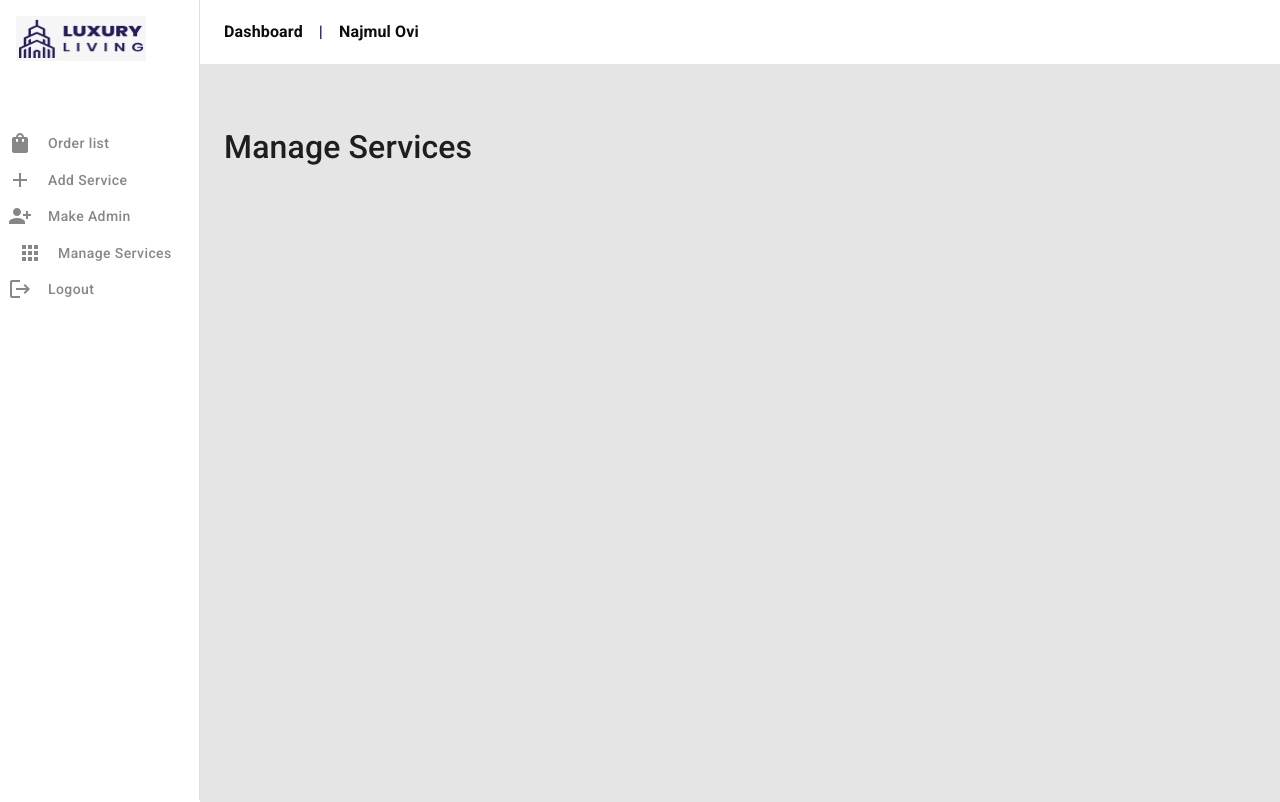
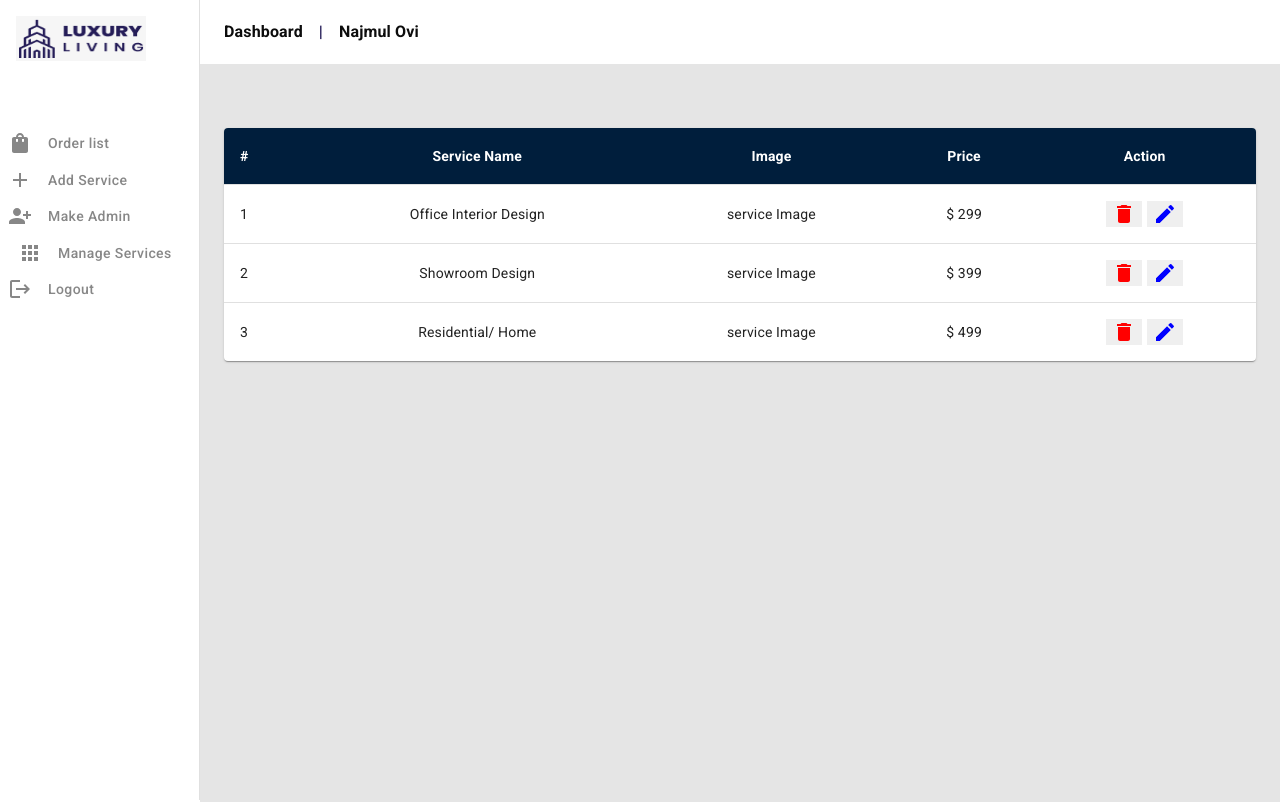
Before and after one commit to mdnajmul/luxury-living-react, a React (Create React App) app: page /dashboard/manageservice in a window 1280 px wide. Shown: the top 802 px of the page. Built offline with nearby package versions, Linux system fonts and the light colour scheme; no server answers.

Commit message:
ManageServices component template design complete

```diff
--- a/package.json
+++ b/package.json
@@ -27,6 +27,7 @@
     "react-router-dom": "^6.0.2",
     "react-scripts": "4.0.3",
     "react-slick": "^0.28.1",
+    "sweetalert2": "^11.3.4",
     "web-vitals": "^1.1.2"
   },
   "scripts": {
--- a/public/index.html
+++ b/public/index.html
@@ -71,5 +71,6 @@
       integrity="sha384-ka7Sk0Gln4gmtz2MlQnikT1wXgYsOg+OMhuP+IlRH9sENBO0LRn5q+8nbTov4+1p"
       crossorigin="anonymous"
     ></script>
+    <script src="//cdn.jsdelivr.net/npm/sweetalert2@11"></script>
   </body>
 </html>
--- a/src/pages/Dashboard/AddService/AddService.css
+++ b/src/pages/Dashboard/AddService/AddService.css
@@ -4,7 +4,6 @@
   color: rgba(29, 29, 29, 0.945);
   padding: 50px;
   background-color: #fff;
-  margin-top: 50px;
   margin-bottom: 50px;
   border-radius: 10px;
   max-width: 1400px;
--- a/src/pages/Dashboard/ManageServices/ManageServices.js
+++ b/src/pages/Dashboard/ManageServices/ManageServices.js
@@ -1,10 +1,283 @@
 import React from "react";
+import Table from "@mui/material/Table";
+import TableBody from "@mui/material/TableBody";
+import TableCell from "@mui/material/TableCell";
+import TableContainer from "@mui/material/TableContainer";
+import TableHead from "@mui/material/TableHead";
+import TableRow from "@mui/material/TableRow";
+import Paper from "@mui/material/Paper";
+import {
+  Box,
+  Container,
+  FormControl,
+  InputLabel,
+  MenuItem,
+  Select,
+  Typography,
+} from "@mui/material";
+import DeleteIcon from "@mui/icons-material/Delete";
+import EditIcon from "@mui/icons-material/Edit";
+import Modal from "@mui/material/Modal";
+import Swal from "sweetalert2";
+import { useForm } from "react-hook-form";
+import cloudImage from "../../../images/cloud-upload.png";
+
+const style = {
+  position: "absolute",
+  top: "50%",
+  left: "50%",
+  transform: "translate(-50%, -50%)",
+  width: 500,
+  bgcolor: "background.paper",
+  boxShadow: 24,
+  p: 4,
+  marginTop: "20px",
+};
 
 const ManageServices = () => {
+  let i = 1;
+  const allServices = [
+    {
+      id: 1,
+      title: "Office Interior Design",
+      img: "https://i.ibb.co/g6X363z/p1.png",
+      price: 299,
+    },
+    {
+      id: 2,
+      title: "Showroom Design",
+      img: "https://i.ibb.co/g6X363z/p1.png",
+      price: 399,
+    },
+    {
+      id: 3,
+      title: "Residential/ Home",
+      img: "https://i.ibb.co/g6X363z/p1.png",
+      price: 499,
+    },
+  ];
+
+  const handleDelete = (id) => {
+    Swal.fire({
+      title: "Are you sure?",
+      text: "You won't be able to revert this!",
+      icon: "warning",
+      showCancelButton: true,
+      confirmButtonColor: "#3085d6",
+      cancelButtonColor: "#d33",
+      confirmButtonText: "Yes, delete it!",
+    }).then((result) => {
+      if (result.isConfirmed) {
+        Swal.fire("Deleted!", "Service has been deleted.", "success");
+        //   setReload(!reload);
+      }
+    });
+  };
+
+  const [open, setOpen] = React.useState(false);
+  const handleOpen = () => setOpen(true);
+  const handleClose = () => setOpen(false);
+
+  const {
+    register,
+    handleSubmit,
+    reset,
+    formState: { errors },
+  } = useForm();
+  const onSubmit = (data) => {
+    const { title, description, image, price } = data;
+    const service = {
+      title,
+      image,
+      price,
+      description: description.split("\n"),
+    };
+    console.log(service);
+    //   dispatch(addRentFlat(saleFlatInfo));
+
+    if (true) {
+      Swal.fire("Good job!", "Service Updated Successfully!", "success");
+      reset();
+    }
+  };
+
   return (
-    <div>
-      <h2>Manage Services</h2>
-    </div>
+    <Box>
+      {allServices.length > 0 && (
+        <TableContainer component={Paper}>
+          <Table aria-label="simple table">
+            <TableHead style={{ background: "#001E3C" }}>
+              <TableRow>
+                <TableCell sx={{ color: "#fff", fontWeight: "700" }}>
+                  #
+                </TableCell>
+                <TableCell
+                  align="center"
+                  sx={{ color: "#fff", fontWeight: "700" }}
+                >
+                  Service Name
+                </TableCell>
+                <TableCell
+                  align="center"
+                  sx={{ color: "#fff", fontWeight: "700" }}
+                >
+                  Image
+                </TableCell>
+                <TableCell
+                  align="center"
+                  sx={{ color: "#fff", fontWeight: "700" }}
+                >
+                  Price
+                </TableCell>
+                <TableCell
+                  align="center"
+                  sx={{ color: "#fff", fontWeight: "700" }}
+                >
+                  Action
+                </TableCell>
+              </TableRow>
+            </TableHead>
+            <TableBody>
+              {allServices.map((service) => (
+                <TableRow
+                  key={service?.id}
+                  sx={{ "&:last-child td, &:last-child th": { border: 0 } }}
+                >
+                  <TableCell component="th" scope="row">
+                    {i++}
+                  </TableCell>
+                  <TableCell align="center">{service?.title}</TableCell>
+                  <TableCell align="center">{"service Image"}</TableCell>
+                  <TableCell align="center">$ {service?.price}</TableCell>
+                  <TableCell align="center">
+                    <button
+                      style={{ border: "none", marginRight: "5px" }}
+                      onClick={() => handleDelete(service?.id)}
+                    >
+                      <DeleteIcon sx={{ color: "red" }} />
+                    </button>
+                    <button onClick={handleOpen} style={{ border: "none" }}>
+                      <EditIcon sx={{ color: "blue" }} />
+                    </button>
+                  </TableCell>
+                </TableRow>
+              ))}
+            </TableBody>
+          </Table>
+        </TableContainer>
+      )}
+
+      {/* Modal for Edit Service */}
+      <Modal
+        keepMounted
+        open={open}
+        onClose={handleClose}
+        aria-labelledby="keep-mounted-modal-title"
+        aria-describedby="keep-mounted-modal-description"
+      >
+        <Box sx={style}>
+          <Container>
+            <div>
+              <h2
+                className="mb-4 text-center fw-bold"
+                style={{ color: "#251D58" }}
+              >
+                Update Service Detail
+              </h2>
+            </div>
+
+            <form onSubmit={handleSubmit(onSubmit)}>
+              <div className="mb-3">
+                <label className="form-label" style={{ fontWeight: "bold" }}>
+                  Service Title
+                </label>
+                <input
+                  type="text"
+                  className="form-control"
+                  placeholder="Service Title"
+                  style={{ background: "#E5E5E5" }}
+                  {...register("title", { required: true })}
+                />
+                {errors.name && (
+                  <span className="text-danger">
+                    Please enter a service title
+                  </span>
+                )}
+              </div>
+
+              <div className="mb-3">
+                <label className="form-label" style={{ fontWeight: "bold" }}>
+                  Description
+                </label>
+                <textarea
+                  className="form-control"
+                  rows="3"
+                  placeholder="Enter detail about service"
+                  style={{ background: "#E5E5E5" }}
+                  {...register("description", { required: true })}
+                ></textarea>
+                {errors.description && (
+                  <span className="text-danger">
+                    Please enter a description
+                  </span>
+                )}
+              </div>
+
+              <div className="mb-3">
+                <label className="form-label" style={{ fontWeight: "bold" }}>
+                  Price
+                </label>
+                <input
+                  type="number"
+                  className="form-control"
+                  placeholder="Price in integer value"
+                  style={{ background: "#E5E5E5" }}
+                  {...register("price", { required: true })}
+                />
+                {errors.price && (
+                  <span className="text-danger">Price is mandatory</span>
+                )}
+              </div>
+
+              <div className="mt-4">
+                <span
+                  className="mb-2 d-inline-block"
+                  style={{ fontWeight: "bold" }}
+                >
+                  Image
+                </span>
+                <div class="input-group mb-4">
+                  <input
+                    type="file"
+                    accept="image/*"
+                    class="form-control"
+                    style={{ background: "#E5E5E5" }}
+                    id="inputGroupFile02"
+                    {...register("image", { required: true })}
+                  />
+                  <label class="input-group-text" htmlFor="inputGroupFile02">
+                    <img style={{ height: "35px" }} src={cloudImage} alt="" />{" "}
+                    <span style={{ color: "#251D58", fontWeight: "bold" }}>
+                      Upload image
+                    </span>
+                  </label>
+                </div>
+                {errors.image && (
+                  <span className="text-danger">Please choose an image</span>
+                )}
+              </div>
+
+              <input
+                type="submit"
+                className="btn fw-bold"
+                style={{ background: "#251D58", color: "#fff" }}
+                value="Update"
+              />
+            </form>
+          </Container>
+        </Box>
+      </Modal>
+    </Box>
   );
 };
 
```
Also changed, not shown: 1 other file (tests, documents, lock files or other folders).
